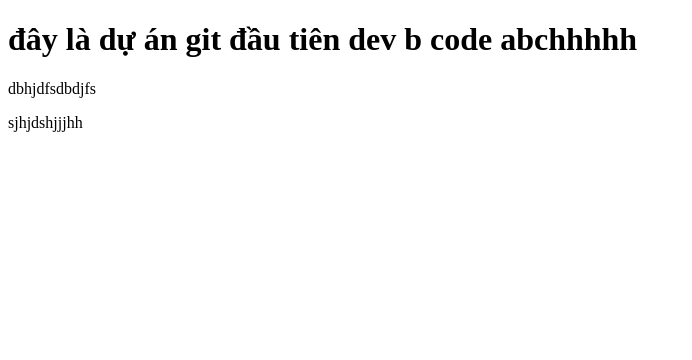
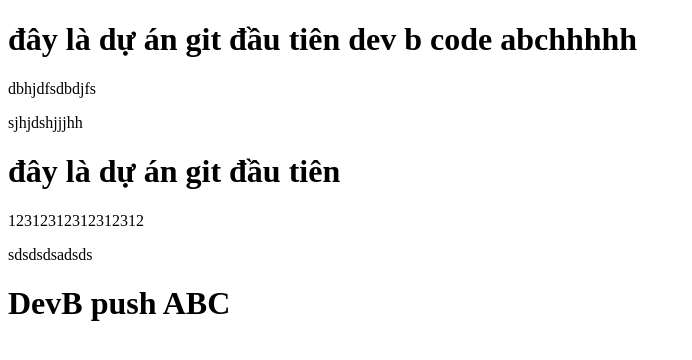
Before and after one commit to BBBonnnnn/bc45_duanGit, a plain HTML site: page index.html in a window 1280 px wide. Shown: the whole page, without its empty margins (0-692 px from the left). Drawn offline with Linux system fonts and the light colour scheme.

Commit message:
pushdevBnew

```diff
--- a/index.html
+++ b/index.html
@@ -1,5 +1,6 @@
 <!DOCTYPE html>
 <html lang="en">
+
 <head>
     <meta charset="UTF-8">
     <meta http-equiv="X-UA-Compatible" content="IE=edge">
@@ -7,8 +8,17 @@
     <title>demo dự án quản lý git</title>
     <link rel="stylesheet" href="/styles/style.css">
 </head>
+
 <body>
-    <h1>đây là dự án git đầu tiên dev b code abchhhhh</h1><p>dbhjdfsdbdjfs</p>
+    <h1>đây là dự án git đầu tiên dev b code abchhhhh</h1>
+    <p>dbhjdfsdbdjfs</p>
     <p>sjhjdshjjjhh</p>
+    <h1>đây là dự án git đầu tiên</h1>
+    <p>12312312312312312</p>
+    <p>sdsdsdsadsds</p>
+
+    <h1>DevB push ABC</h1>
+
 </body>
+
 </html>
```
